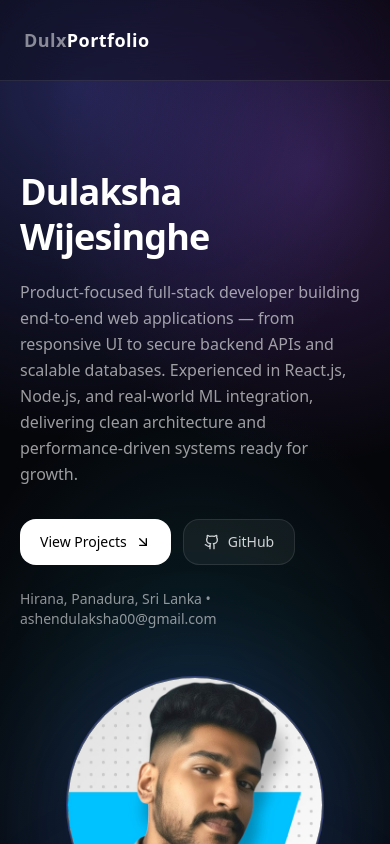
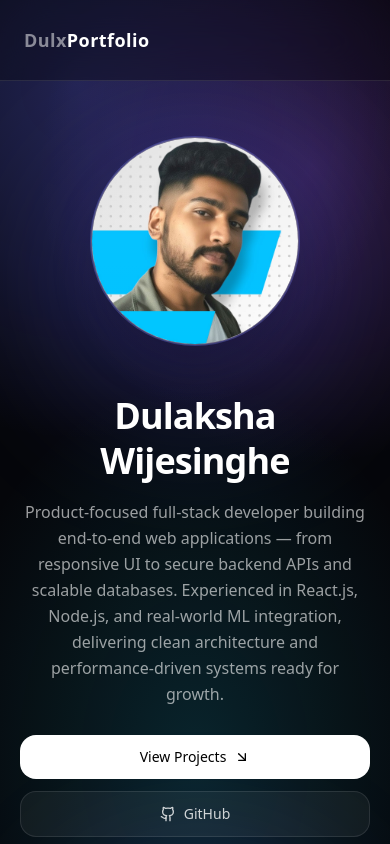
Before and after one commit to DulakshaSL/dulx-portfolio, a React (Vite) app: page / in a window 390 px wide. Shown: the top 844 px of the page. Built offline with nearby package versions, Linux system fonts and the light colour scheme.

Commit message:
improve mobile responsiveness for Hero section

```diff
--- a/src/sections/Hero.jsx
+++ b/src/sections/Hero.jsx
@@ -4,26 +4,65 @@ import { ArrowDownRight, Github } from "lucide-react";
 import { motion } from "framer-motion";
 
 export default function Hero() {
+  const profileSrc = `${import.meta.env.BASE_URL}profile.jpeg`;
+
   return (
-    <section id="home" className="px-5 md:px-10 pt-16 md:pt-24 pb-16">
-      <div className="mx-auto max-w-7xl grid md:grid-cols-2 items-center gap-12">
+    <section id="home" className="px-5 md:px-10 pt-14 md:pt-24 pb-14 md:pb-20">
+      <div className="mx-auto max-w-7xl grid gap-10 md:gap-12 md:grid-cols-2 items-center">
+        {/* RIGHT PHOTO (shows first on mobile) */}
+        <FadeUp>
+          <div className="relative order-1 md:order-2 flex justify-center md:justify-end">
+            {/* Glow background */}
+            <div className="pointer-events-none absolute -z-10 h-72 w-72 sm:h-80 sm:w-80 md:h-96 md:w-96 rounded-full bg-indigo-500/20 blur-3xl" />
+
+            <motion.div
+              className="relative"
+              whileHover={{ scale: 1.04 }}
+              transition={{ type: "spring", stiffness: 180, damping: 16 }}
+            >
+              <img
+                src={profileSrc}
+                alt="Profile"
+                className="
+                  h-52 w-52
+                  sm:h-64 sm:w-64
+                  md:h-80 md:w-80
+                  object-cover rounded-full
+                  border border-white/20 shadow-2xl
+                "
+                draggable={false}
+              />
+
+              {/* Outer ring glow */}
+              <div className="pointer-events-none absolute inset-0 rounded-full border border-white/10 ring-1 ring-indigo-400/30" />
+
+              {/* subtle highlight */}
+              <div className="pointer-events-none absolute inset-0 rounded-full bg-gradient-to-b from-white/10 to-transparent opacity-40" />
+            </motion.div>
+          </div>
+        </FadeUp>
 
         {/* LEFT CONTENT */}
         <FadeUp>
-          <div>
-
-            <h1 className="mt-6 text-4xl md:text-6xl font-semibold tracking-tight text-white leading-tight">
+          <div className="order-2 md:order-1 text-center md:text-left">
+            <h1 className="mt-2 text-4xl md:text-6xl font-semibold tracking-tight text-white leading-tight">
               {profile.name}
             </h1>
 
-            <p className="mt-5 max-w-xl text-white/60 leading-relaxed">
+            <p className="mt-4 md:mt-5 max-w-xl mx-auto md:mx-0 text-white/60 leading-relaxed">
               {profile.summary}
             </p>
 
-            <div className="mt-8 flex flex-wrap gap-3">
+            {/* Buttons */}
+            <div className="mt-7 md:mt-8 grid grid-cols-1 sm:grid-cols-2 gap-3 sm:gap-4 md:flex md:flex-wrap md:gap-3">
               <a
                 href="#projects"
-                className="inline-flex items-center gap-2 rounded-2xl bg-white text-black px-5 py-3 text-sm font-medium hover:opacity-90 transition"
+                className="
+                  inline-flex items-center justify-center gap-2
+                  rounded-2xl bg-white text-black
+                  px-5 py-3 text-sm font-medium
+                  hover:opacity-90 transition
+                "
               >
                 View Projects <ArrowDownRight className="h-4 w-4" />
               </a>
@@ -32,43 +71,22 @@ export default function Hero() {
                 href={profile.github}
                 target="_blank"
                 rel="noreferrer"
-                className="inline-flex items-center gap-2 rounded-2xl border border-white/10 bg-white/5 px-5 py-3 text-sm text-white/80 hover:text-white hover:border-white/20 transition"
+                className="
+                  inline-flex items-center justify-center gap-2
+                  rounded-2xl border border-white/10 bg-white/5
+                  px-5 py-3 text-sm text-white/80
+                  hover:text-white hover:border-white/20 transition
+                "
               >
                 <Github className="h-4 w-4" /> GitHub
               </a>
             </div>
 
-            <div className="mt-6 text-sm text-white/55">
+            <div className="mt-5 md:mt-6 text-sm text-white/55">
               {profile.location} • {profile.email}
             </div>
           </div>
         </FadeUp>
-
-        {/* RIGHT PHOTO SECTION */}
-        <FadeUp>
-          <div className="relative flex justify-center md:justify-end">
-
-            {/* Glow background */}
-            <div className="absolute -z-10 h-72 w-72 md:h-96 md:w-96 rounded-full bg-indigo-500/20 blur-3xl"></div>
-
-            <motion.div
-              whileHover={{ scale: 1.05 }}
-              transition={{ type: "spring", stiffness: 200 }}
-              className="relative"
-            >
-              <img
-  src={`${import.meta.env.BASE_URL}profile.jpeg`}
-  alt="Profile"
-  className="h-64 w-64 md:h-100 md:w-100 object-cover rounded-full border border-white/20 shadow-2xl"
-/>
-
-
-              {/* Outer ring glow */}
-              <div className="absolute inset-0 rounded-full border border-white/10 ring-1 ring-indigo-400/30"></div>
-            </motion.div>
-          </div>
-        </FadeUp>
-
       </div>
     </section>
   );
```
